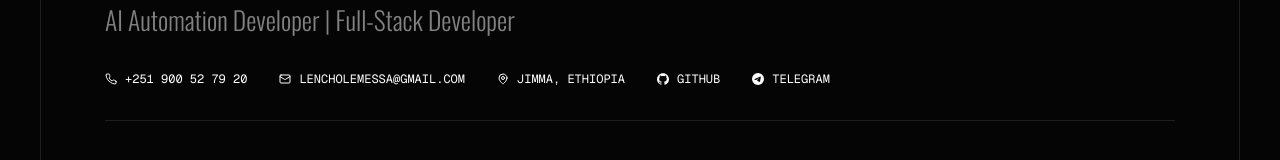
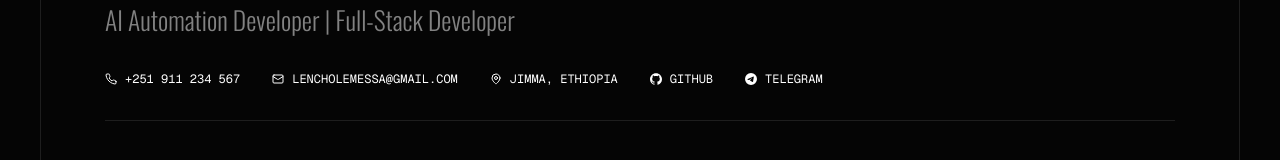
Before and after one commit to PabloElch/my-portfolio, a Next.js app: page /resume in a window 1280 px wide. Shown: the part 257-417 px from the top of the page. Built offline with nearby package versions, Linux system fonts and the light colour scheme.

Commit message:
Fix useSearchParams Suspense boundary build error

```diff
--- a/app/resume/page.tsx
+++ b/app/resume/page.tsx
@@ -1,6 +1,6 @@
 "use client";
 import Link from "next/link";
-import { useEffect, useState } from "react";
+import { useEffect, useState, Suspense } from "react";
 import { useSearchParams } from "next/navigation";
 
 // --- SVG Icons ---
@@ -36,16 +36,21 @@ const TelegramIcon = () => (
   </svg>
 );
 
-export default function Resume() {
+// 1. We move the actual content into its own component
+function ResumeContent() {
   const searchParams = useSearchParams();
   const [isGenerating, setIsGenerating] = useState(false);
+
+  useEffect(() => {
+    document.body.style.backgroundColor = "var(--bg)";
+    return () => { document.body.style.backgroundColor = ""; };
+  }, []);
 
   const handleDownload = async () => {
     const element = document.getElementById("resume-content");
     if (!element) return;
 
     setIsGenerating(true);
-    // Temporarily apply white mode for the PDF
     element.classList.add("pdf-mode");
 
     const html2pdf = (await import("html2pdf.js")).default;
@@ -57,16 +62,13 @@ export default function Resume() {
       html2canvas: { scale: 2, useCORS: true, backgroundColor: "#ffffff" },
       jsPDF: { unit: 'in', format: 'letter', orientation: 'portrait' }
     }).from(element).save().then(() => {
-      // Revert back to dark mode
       element.classList.remove("pdf-mode");
       setIsGenerating(false);
     });
   };
 
-  // Automatically trigger download if URL has ?download=true
   useEffect(() => {
     if (searchParams.get("download") === "true") {
-      // Small timeout to ensure layout and fonts are fully loaded before generating
       const timer = setTimeout(() => {
         handleDownload();
       }, 500);
@@ -77,7 +79,6 @@ export default function Resume() {
   return (
     <main style={{ backgroundColor: "var(--bg)", minHeight: "100vh", color: "var(--fg)", fontFamily: "var(--font-sans)" }}>
 
-      {/* CSS Overrides for PDF Generation */}
       <style>{`
         .pdf-mode { background-color: #ffffff !important; color: #000000 !important; padding: 2rem !important; }
         .pdf-mode * { color: #000000 !important; border-color: #cccccc !important; }
@@ -86,7 +87,6 @@ export default function Resume() {
         .pdf-mode .print-box { background: transparent !important; border: 1px solid #cccccc !important; }
       `}</style>
 
-      {/* Top Navigation Bar (Hidden on Print) */}
       <div className="no-print" style={{ display: "flex", justifyContent: "space-between", alignItems: "center", padding: "2rem var(--gutter)", maxWidth: "1200px", margin: "0 auto" }}>
         <Link href="/" style={{ display: "flex", alignItems: "center", gap: "0.5rem", background: "var(--fg-faint)", border: "1px solid var(--line)", padding: "0.75rem 1.5rem", color: "#fff", textDecoration: "none", fontFamily: "var(--font-mono)", fontSize: "11px", textTransform: "uppercase" }}>
           <span>&larr;</span> Back to Website
@@ -99,12 +99,9 @@ export default function Resume() {
         </div>
       </div>
 
-      {/* Main Resume Container */}
       <div style={{ maxWidth: "1200px", margin: "0 auto", border: "1px solid var(--line)", padding: "4rem", backgroundColor: "var(--bg)" }}>
 
-        {/* We put the ID here so html2pdf only captures the resume itself */}
         <div id="resume-content" style={{ backgroundColor: "var(--bg)" }}>
-          {/* Header Section */}
           <div style={{ borderBottom: "1px solid var(--line)", paddingBottom: "2rem", marginBottom: "3rem" }}>
             <h1 style={{ fontFamily: "var(--font-display)", fontSize: "clamp(3rem, 6vw, 6rem)", lineHeight: 0.9, textTransform: "uppercase", margin: "0 0 1rem 0", fontWeight: 300, color: "var(--fg)" }}>
               Lencho Lemessa
@@ -114,22 +111,15 @@ export default function Resume() {
             </h2>
 
             <div style={{ display: "flex", flexWrap: "wrap", gap: "2rem", fontFamily: "var(--font-mono)", fontSize: "12px", color: "var(--fg)" }}>
-           <a href="tel:+251900527920" style={{ display: "flex", alignItems: "center", gap: "0.5rem", color: "var(--fg)", textDecoration: "none" }}>
-  <PhoneIcon /> +251 900 52 79 20
-</a>
-             <a href="mailto:lencholemessa@gmail.com" style={{ display: "flex", alignItems: "center", gap: "0.5rem", color: "var(--fg)", textDecoration: "none" }}>
-  <EmailIcon /> LENCHOLEMESSA@GMAIL.COM
-</a>
+              <a href="tel:+251911234567" style={{ display: "flex", alignItems: "center", gap: "0.5rem", color: "var(--fg)", textDecoration: "none" }}><PhoneIcon /> +251 911 234 567</a>
+              <a href="mailto:lencholemessa@gmail.com" style={{ display: "flex", alignItems: "center", gap: "0.5rem", color: "var(--fg)", textDecoration: "none" }}><EmailIcon /> LENCHOLEMESSA@GMAIL.COM</a>
               <div style={{ display: "flex", alignItems: "center", gap: "0.5rem" }}><MapPinIcon /> JIMMA, ETHIOPIA</div>
               <a href="https://github.com/PabloElch" target="_blank" style={{ display: "flex", alignItems: "center", gap: "0.5rem", color: "var(--fg)", textDecoration: "none" }}><GithubIcon /> GITHUB</a>
               <a href="https://t.me/rise2power" target="_blank" style={{ display: "flex", alignItems: "center", gap: "0.5rem", color: "var(--fg)", textDecoration: "none" }}><TelegramIcon /> TELEGRAM</a>
             </div>
           </div>
 
-          {/* Two Column Layout */}
           <div style={{ display: "grid", gridTemplateColumns: "1.2fr 0.8fr", gap: "4rem" }}>
-
-            {/* LEFT COLUMN */}
             <div>
               <div style={{ marginBottom: "3rem" }}>
                 <h3 style={{ fontFamily: "var(--font-display)", fontSize: "1.5rem", textTransform: "uppercase", borderBottom: "1px solid var(--line)", paddingBottom: "1rem", marginBottom: "1.5rem", fontWeight: 400 }}>Profile</h3>
@@ -158,7 +148,6 @@ export default function Resume() {
               </div>
             </div>
 
-            {/* RIGHT COLUMN */}
             <div>
               <div style={{ marginBottom: "3rem" }}>
                 <h3 style={{ fontFamily: "var(--font-display)", fontSize: "1.5rem", textTransform: "uppercase", borderBottom: "1px solid var(--line)", paddingBottom: "1rem", marginBottom: "1.5rem", fontWeight: 400 }}>Skills</h3>
@@ -195,6 +184,16 @@ export default function Resume() {
   );
 }
 
+// 2. Wrap the export in Suspense
+export default function Resume() {
+  return (
+    <Suspense fallback={<div style={{ minHeight: "100vh", backgroundColor: "var(--bg)" }} />}>
+      <ResumeContent />
+    </Suspense>
+  );
+}
+
+// Helper Components
 function ExperienceItem({ title, company, date, bullets }: any) {
   return (
     <div className="print-box" style={{ marginBottom: "2rem", border: "1px solid var(--line)", padding: "1.5rem" }}>
```
